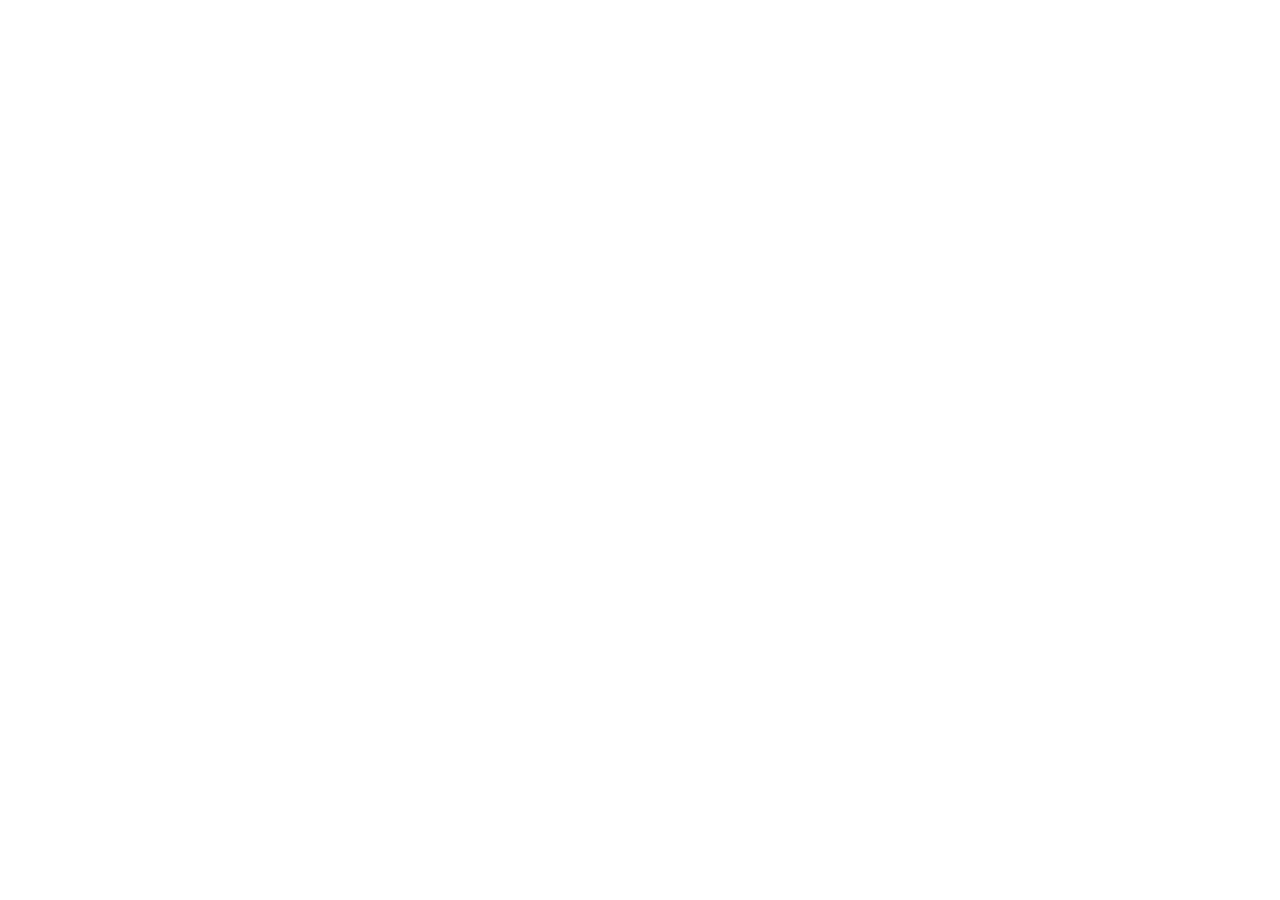
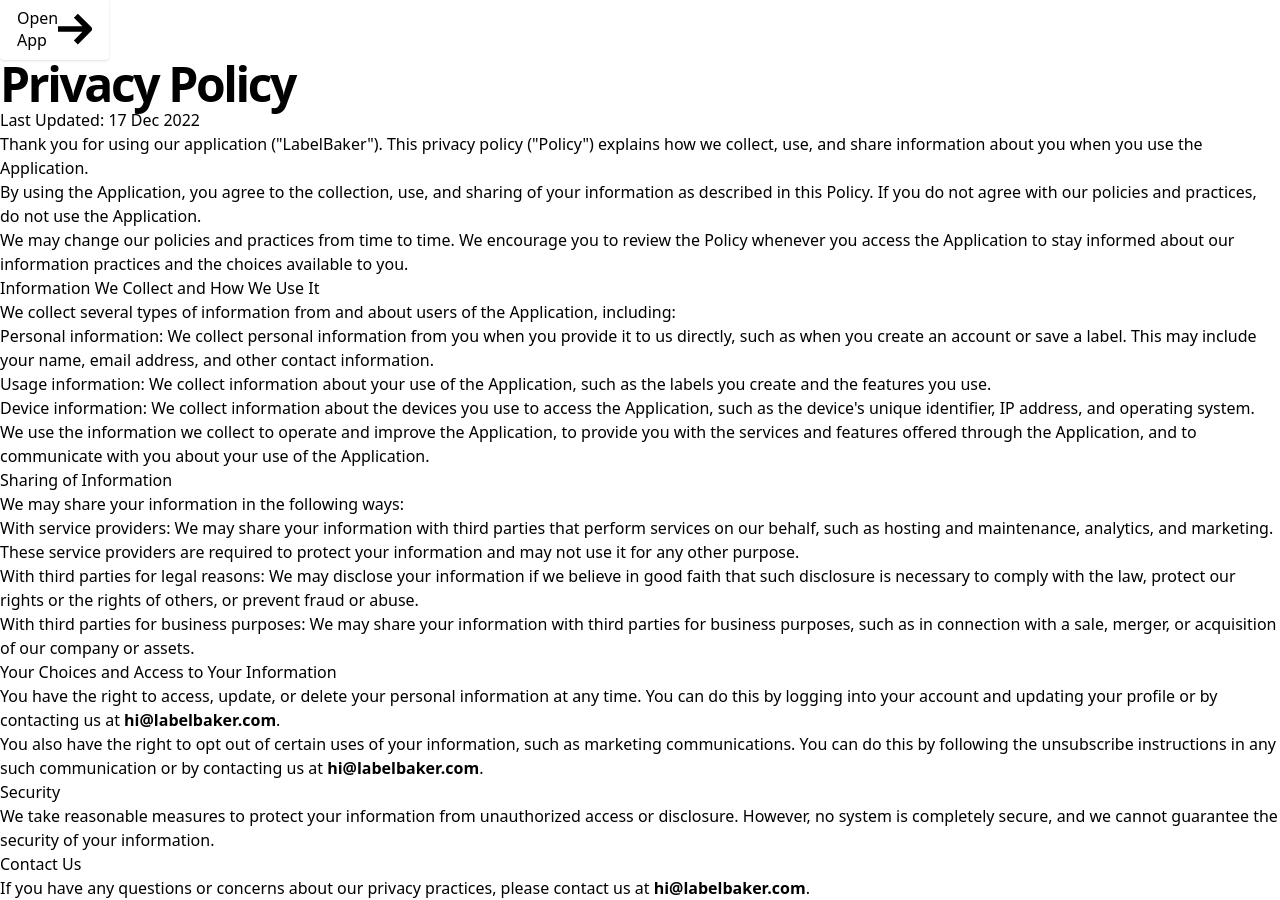
Before and after one commit to prappo/labelbaker.com, a React (Vite) app: page /privacy in a window 1280 px wide. Before the commit this address had no page. Shown: the part 1282-2182 px from the top of the page. Before the commit the page ends 800 px from the top, so only its background shows below. Built offline with nearby package versions, Linux system fonts and the light colour scheme.

Commit message:
few update

```diff
--- a/src/App.jsx
+++ b/src/App.jsx
@@ -11,6 +11,7 @@
 import AOS from 'aos';
 
 import Home from './pages/Home';
+import PrivacyPolicy from './pages/PrivacyPolicy';
 import SignIn from './pages/SignIn';
 import SignUp from './pages/SignUp';
 import ResetPassword from './pages/ResetPassword';
@@ -38,6 +39,7 @@
     <>
       <Routes>
         <Route exact path="/" element={<Home />} />
+        <Route path='/privacy' element={<PrivacyPolicy/>} />
         {/* <Route path="/signin" element={<SignIn />} />
         <Route path="/signup" element={<SignUp />} />
         <Route path="/reset-password" element={<ResetPassword />} /> */}
--- /dev/null
+++ b/src/pages/PrivacyPolicy.jsx
@@ -0,0 +1,85 @@
+import React from 'react';
+
+
+import Header from '../partials/Header';
+
+function PrivacyPolicy() {
+    return (
+        <div className="flex flex-col min-h-screen overflow-hidden">
+
+            {/*  Site header */}
+            <Header />
+
+            {/*  Page content */}
+            <main className="flex-grow">
+
+                <section className="bg-gradient-to-b from-gray-100 to-white">
+                    <div className="max-w-6xl mx-auto px-4 sm:px-6">
+                        <div className="pt-32 pb-12 md:pt-40 md:pb-20">
+
+                            {/* Page header */}
+                            <div className="max-w-3xl mx-auto text-center pb-12 md:pb-20">
+                                <h1 className="h1">Privacy Policy</h1>
+                            </div>
+
+                            {/* Form */}
+                            <div className="w-full flex flex-col gap-3">
+
+                                <p>Last Updated: 17 Dec 2022</p>
+
+                                <p>Thank you for using our  application ("LabelBaker"). This privacy policy ("Policy") explains how we collect, use, and share information about you when you use the Application.</p>
+
+                                <p>By using the Application, you agree to the collection, use, and sharing of your information as described in this Policy. If you do not agree with our policies and practices, do not use the Application.</p>
+
+                                <p>We may change our policies and practices from time to time. We encourage you to review the Policy whenever you access the Application to stay informed about our information practices and the choices available to you.</p>
+
+                                <p>Information We Collect and How We Use It</p>
+
+                                <p>We collect several types of information from and about users of the Application, including:</p>
+
+                                <p>Personal information: We collect personal information from you when you provide it to us directly, such as when you create an account or save a label. This may include your name, email address, and other contact information.</p>
+
+                                <p>Usage information: We collect information about your use of the Application, such as the labels you create and the features you use.</p>
+
+                                <p>Device information: We collect information about the devices you use to access the Application, such as the device's unique identifier, IP address, and operating system.</p>
+
+                                <p>We use the information we collect to operate and improve the Application, to provide you with the services and features offered through the Application, and to communicate with you about your use of the Application.</p>
+
+                                <p>Sharing of Information</p>
+
+                                    <p>We may share your information in the following ways:</p>
+
+                                    <p>With service providers: We may share your information with third parties that perform services on our behalf, such as hosting and maintenance, analytics, and marketing. These service providers are required to protect your information and may not use it for any other purpose.</p>
+
+                                    <p>With third parties for legal reasons: We may disclose your information if we believe in good faith that such disclosure is necessary to comply with the law, protect our rights or the rights of others, or prevent fraud or abuse.</p>
+
+                                    <p>With third parties for business purposes: We may share your information with third parties for business purposes, such as in connection with a sale, merger, or acquisition of our company or assets.</p>
+
+                                    <p>Your Choices and Access to Your Information</p>
+
+                                    <p>You have the right to access, update, or delete your personal information at any time. You can do this by logging into your account and updating your profile or by contacting us at <b>hi@labelbaker.com</b>.</p>
+
+                                    <p>You also have the right to opt out of certain uses of your information, such as marketing communications. You can do this by following the unsubscribe instructions in any such communication or by contacting us at <b>hi@labelbaker.com</b>.</p>
+
+                                    <p>Security</p>
+
+                                    <p>We take reasonable measures to protect your information from unauthorized access or disclosure. However, no system is completely secure, and we cannot guarantee the security of your information.</p>
+
+                                    <p>Contact Us</p>
+
+                                    <p>If you have any questions or concerns about our privacy practices, please contact us at <b>hi@labelbaker.com</b>.</p>
+                            </div>
+
+                        </div>
+                    </div>
+                </section>
+
+            </main>
+
+
+
+        </div>
+    );
+}
+
+export default PrivacyPolicy;
--- a/src/partials/Features.jsx
+++ b/src/partials/Features.jsx
@@ -51,7 +51,7 @@
                   onClick={(e) => { e.preventDefault(); setTab(1); }}
                 >
                   <div>
-                    <div className="font-bold leading-snug tracking-tight mb-1">Building the Simple ecosystem</div>
+                    <div className="font-bold leading-snug tracking-tight mb-1">Static label generation</div>
                     <div className="text-gray-600">Take collaboration to the next level with security and administrative features built for teams.</div>
                   </div>
                   <div className="flex justify-center items-center w-8 h-8 bg-white rounded-full shadow flex-shrink-0 ml-3">
@@ -66,7 +66,7 @@
                   onClick={(e) => { e.preventDefault(); setTab(2); }}
                 >
                   <div>
-                    <div className="font-bold leading-snug tracking-tight mb-1">Building the Simple ecosystem</div>
+                    <div className="font-bold leading-snug tracking-tight mb-1">Dynamic label generation</div>
                     <div className="text-gray-600">Take collaboration to the next level with security and administrative features built for teams.</div>
                   </div>
                   <div className="flex justify-center items-center w-8 h-8 bg-white rounded-full shadow flex-shrink-0 ml-3">
--- a/src/partials/Footer.jsx
+++ b/src/partials/Footer.jsx
@@ -14,21 +14,44 @@
             <div className="mb-2">
               {/* Logo */}
               <Link to="/" className="inline-block" aria-label="Cruip">
-                <svg className="w-8 h-8" viewBox="0 0 32 32" xmlns="http://www.w3.org/2000/svg">
-                  <defs>
-                    <radialGradient cx="21.152%" cy="86.063%" fx="21.152%" fy="86.063%" r="79.941%" id="footer-logo">
-                      <stop stopColor="#4FD1C5" offset="0%" />
-                      <stop stopColor="#81E6D9" offset="25.871%" />
-                      <stop stopColor="#338CF5" offset="100%" />
-                    </radialGradient>
-                  </defs>
-                  <rect width="32" height="32" rx="16" fill="url(#footer-logo)" fillRule="nonzero" />
-                </svg>
+              <svg
+                xmlns="http://www.w3.org/2000/svg"
+                x="0"
+                y="0"
+                className="w-10"
+                enableBackground="new 0 0 406.585 406.585"
+                version="1.1"
+                viewBox="0 0 406.585 406.585"
+                xmlSpace="preserve"
+              >
+                <path
+                  fill="#F7E88B"
+                  d="M203.292 406.585L17.588 289.939 203.292 173.292 388.997 289.939z"
+                ></path>
+                <path
+                  fill="#F9A18A"
+                  d="M203.292 319.935L17.588 203.289 203.292 86.642 388.997 203.289z"
+                ></path>
+                <path
+                  fill="#88C5FC"
+                  d="M388.997 116.64L203.298 233.29 145.077 196.72 77.548 154.3 17.588 116.64 203.298 0 229.537 16.48 297.078 58.9z"
+                ></path>
+                <path
+                  fill="#F2F2F2"
+                  d="M86.563 246.614L203.292 319.936 320.023 246.614 203.292 173.292z"
+                  enableBackground="new"
+                  opacity="0.23"
+                ></path>
+                <path
+                  fill="#F2F2F2"
+                  d="M86.559 159.966L203.292 233.291 320.027 159.966 203.292 86.642z"
+                  enableBackground="new"
+                  opacity="0.23"
+                ></path>
+              </svg>
               </Link>
             </div>
-            <div className="text-sm text-gray-600">
-              <Link to="#" className="text-gray-600 hover:text-gray-900 hover:underline transition duration-150 ease-in-out">Terms</Link> · <Link to="#" className="text-gray-600 hover:text-gray-900 hover:underline transition duration-150 ease-in-out">Privacy Policy</Link>
-            </div>
+
           </div>
 
           {/* 2nd block */}
@@ -92,7 +115,7 @@
                 <Link to="#" className="text-gray-600 hover:text-gray-900 transition duration-150 ease-in-out">Pricing</Link>
               </li>
               <li className="mb-2">
-                <Link to="#" className="text-gray-600 hover:text-gray-900 transition duration-150 ease-in-out">Privacy Policy</Link>
+                <Link to="/privacy" className="text-gray-600 hover:text-gray-900 transition duration-150 ease-in-out">Privacy Policy</Link>
               </li>
             </ul>
           </div>
```
